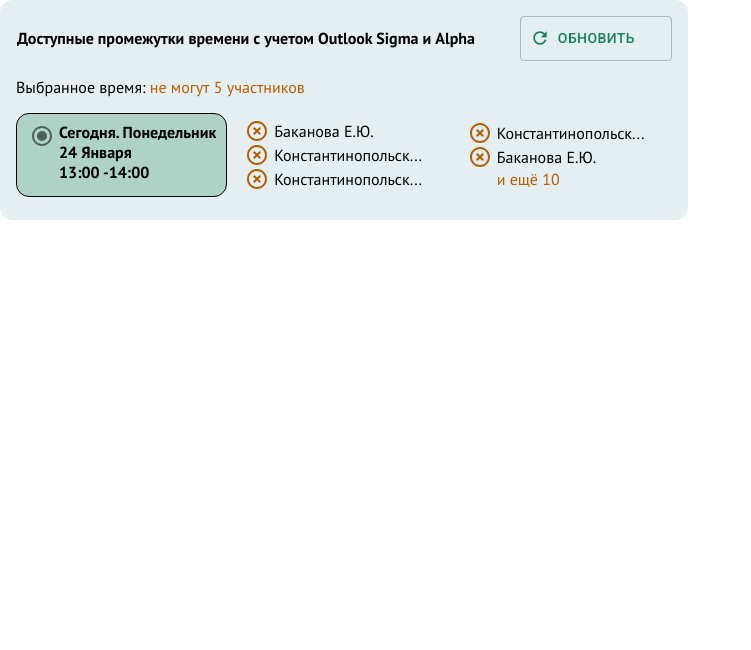
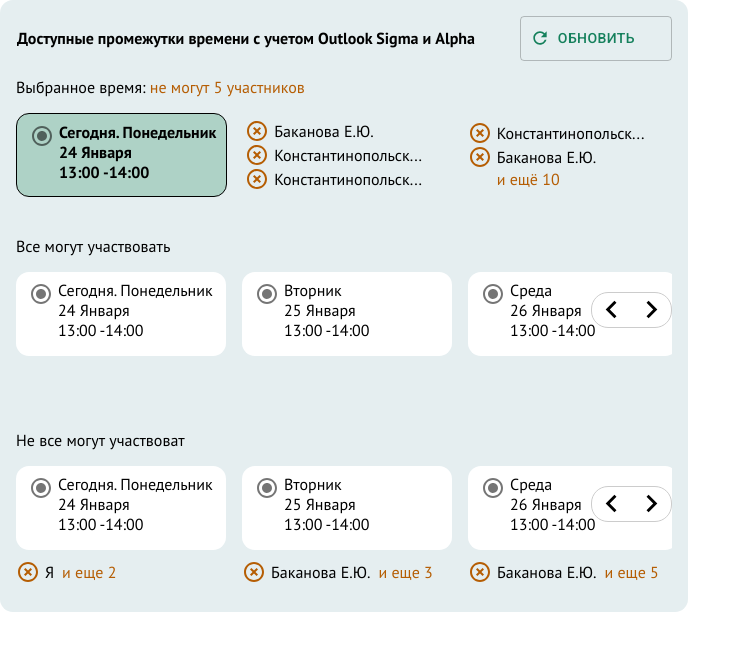
Before and after one commit to malgin1983/slot, a React (Create React App) app: page / in a window 1280 px wide. Shown: the top 650 px of the page, without its empty margins (0-751 px from the left). Built offline with nearby package versions, Linux system fonts and the light colour scheme.

Commit message:
Остался только scroll

```diff
--- a/src/components/DateItem/DateItem.css
+++ b/src/components/DateItem/DateItem.css
@@ -15,6 +15,7 @@
   box-sizing: border-box;
 }
 .date-item__container {
+  width: 210px;
   position: relative;
   border-radius: 13px;
   -webkit-border-radius: 13px;
--- /dev/null
+++ b/src/components/SiderWrapperAll/SiderWrapperAll.tsx
@@ -0,0 +1,42 @@
+import React from "react";
+import SliderDateItems from "../SliderDateItems/SliderDateItems";
+
+export interface IDateItem {
+  day: string;
+  date: string;
+  time: string;
+  participants?: Array<string>;
+}
+const dataSlider: IDateItem[] = [
+  {
+    day: "Сегодня. Понедельник",
+    date: "24 Января",
+    time: "13:00 -14:00",
+  },
+  {
+    day: "Вторник",
+    date: "25 Января",
+    time: "13:00 -14:00",
+  },
+  {
+    day: "Среда",
+    date: "26 Января",
+    time: "13:00 -14:00",
+  },
+  {
+    day: "Четверг",
+    date: "27 Января",
+    time: "13:00 -14:00",
+  },
+  {
+    day: "Пятница",
+    date: "28 Января",
+    time: "13:00 -14:00",
+  },
+];
+
+const SliderWrapperAll: React.FC = () => {
+  return <SliderDateItems dataSlider={dataSlider} />;
+};
+
+export default SliderWrapperAll;
--- /dev/null
+++ b/src/components/SliderButton/SliderButton.css
@@ -0,0 +1,19 @@
+.slider-button__container {
+  width: 79px;
+  height: 34px;
+  border-radius: 17px;
+  -webkit-border-radius: 17px;
+  -moz-border-radius: 17px;
+  -ms-border-radius: 17px;
+  -o-border-radius: 17px;
+  border: 1px solid #cccccc;
+  background-color: #ffffff;
+  position: absolute;
+  z-index: 1;
+  top: 72px;
+  right: 16px;
+  cursor: pointer;
+  display: flex;
+  align-items: center;
+  justify-content: space-around;
+}
--- /dev/null
+++ b/src/components/SliderButton/SliderButton.tsx
@@ -0,0 +1,15 @@
+import React from "react";
+import "./SliderButton.css";
+import ChevronLeft from "@material-ui/icons/ChevronLeft";
+import ChevronRight from "@material-ui/icons/ChevronRight";
+
+const SliderButton: React.FC = () => {
+  return (
+    <div className={"slider-button__container"}>
+      <ChevronLeft fontSize={"large"} />
+      <ChevronRight fontSize={"large"} />
+    </div>
+  );
+};
+
+export default SliderButton;
--- /dev/null
+++ b/src/components/SliderDateItems/SliderDateItems.css
@@ -0,0 +1,30 @@
+.slider-data-items {
+  padding: 16px 16px 18px 16px;
+  position: relative;
+}
+.slider-data-items__container {
+  margin: 0;
+  margin-top: 16px;
+  padding: 0;
+  display: flex;
+  list-style: none;
+  overflow-x: scroll;
+}
+.slider-data-items__container-item {
+  width: 240px;
+  margin-right: 16px;
+}
+.slider-data-items__footer {
+  padding: 10px 0 10px 0;
+  display: flex;
+  align-items: center;
+  justify-content: flex-start;
+}
+.slider-data-items__footer-item {
+  width: 30%;
+  color: #b55d03;
+  margin-left: 8px;
+}
+.slider-data-items__container-item-empty {
+  height: 40px;
+}
--- /dev/null
+++ b/src/components/SliderDateItems/SliderDateItems.tsx
@@ -0,0 +1,61 @@
+import React from "react";
+import "./SliderDateItems.css";
+import DateItem from "../DateItem/DateItem";
+import ParticipantItem from "../ParticipantItem/ParticipantItem";
+import SliderButton from "../SliderButton/SliderButton";
+export interface IDateItem {
+  day: string;
+  date: string;
+  time: string;
+  participants?: Array<string>;
+}
+interface SliderDateItemsProps {
+  dataSlider: IDateItem[];
+}
+
+const SliderDateItems: React.FC<SliderDateItemsProps> = props => {
+  const { dataSlider } = props;
+  const item = dataSlider[0];
+  let header: string;
+  item.hasOwnProperty("participants")
+    ? (header = "Не все могут участвоват")
+    : (header = "Все могут участвовать");
+  return (
+    <div className={"slider-data-items"}>
+      <SliderButton />
+      <div className={"slider-data-items__header"}>{header}</div>
+      <ul className={"slider-data-items__container"}>
+        {dataSlider.map((item, idx) => {
+          const { participants, ...data } = item;
+          if (participants) {
+            let name = participants[0];
+            return (
+              <li className={"slider-data-items__container-item"} key={idx}>
+                <DateItem active={false} data={data} />
+                <div className={"slider-data-items__footer"}>
+                  <span className={"slider-data-items__footer-item-component"}>
+                    <ParticipantItem name={name} showAllName={true} />
+                  </span>
+                  <span
+                    className={"slider-data-items__footer-item"}
+                  >{`и еще ${participants?.length}`}</span>
+                </div>
+              </li>
+            );
+          } else {
+            return (
+              <li className={"slider-data-items__container-item"} key={idx}>
+                <DateItem active={false} data={data} />
+                <div
+                  className={"slider-data-items__container-item-empty"}
+                ></div>
+              </li>
+            );
+          }
+        })}
+      </ul>
+    </div>
+  );
+};
+
+export default SliderDateItems;
--- /dev/null
+++ b/src/components/SliderWrapper/SliderWrapper.tsx
@@ -0,0 +1,61 @@
+import React from "react";
+import SliderDateItems from "../SliderDateItems/SliderDateItems";
+
+export interface IDateItem {
+  day: string;
+  date: string;
+  time: string;
+  participants?: Array<string>;
+}
+const dataSlider: IDateItem[] = [
+  {
+    day: "Сегодня. Понедельник",
+    date: "24 Января",
+    time: "13:00 -14:00",
+    participants: ["Я", "Константинопольский Е.К."],
+  },
+  {
+    day: "Вторник",
+    date: "25 Января",
+    time: "13:00 -14:00",
+    participants: [
+      "Баканова Е.Ю.",
+      "Константинопольский Е.К.",
+      "Константинопольский Е.К.",
+    ],
+  },
+  {
+    day: "Среда",
+    date: "26 Января",
+    time: "13:00 -14:00",
+    participants: [
+      "Баканова Е.Ю.",
+      "Константинопольский Е.К.",
+      "Константинопольский Е.К.",
+      "Константинопольский Е.К.",
+      "Константинопольский Е.К.",
+    ],
+  },
+  {
+    day: "Четверг",
+    date: "27 Января",
+    time: "13:00 -14:00",
+    participants: ["Баканова Е.Ю.", "Константинопольский Е.К."],
+  },
+  {
+    day: "Пятница",
+    date: "28 Января",
+    time: "13:00 -14:00",
+    participants: [
+      "Баканова Е.Ю.",
+      "Константинопольский Е.К.",
+      "Константинопольский Е.К.",
+    ],
+  },
+];
+
+const SliderWrapper: React.FC = () => {
+  return <SliderDateItems dataSlider={dataSlider} />;
+};
+
+export default SliderWrapper;
--- a/src/components/SlotComponent/SlotComponent.tsx
+++ b/src/components/SlotComponent/SlotComponent.tsx
@@ -2,12 +2,16 @@ import React from "react";
 import "./SlotComponent.css";
 import SlotHeaderWithButton from "../SlotHeaderWithButton/SlotHeaderWithButton";
 import ParticipantListWithDateItem from "../ParticipantListWithDateItem/ParticipantListWithDateItem";
+import SliderWrapperAll from "../SiderWrapperAll/SiderWrapperAll";
+import SliderWrapper from "../SliderWrapper/SliderWrapper";
 
 const SlotComponent: React.FC = () => {
   return (
     <div className={"slot-component__container"}>
       <SlotHeaderWithButton />
       <ParticipantListWithDateItem />
+      <SliderWrapperAll />
+      <SliderWrapper />
     </div>
   );
 };
```
